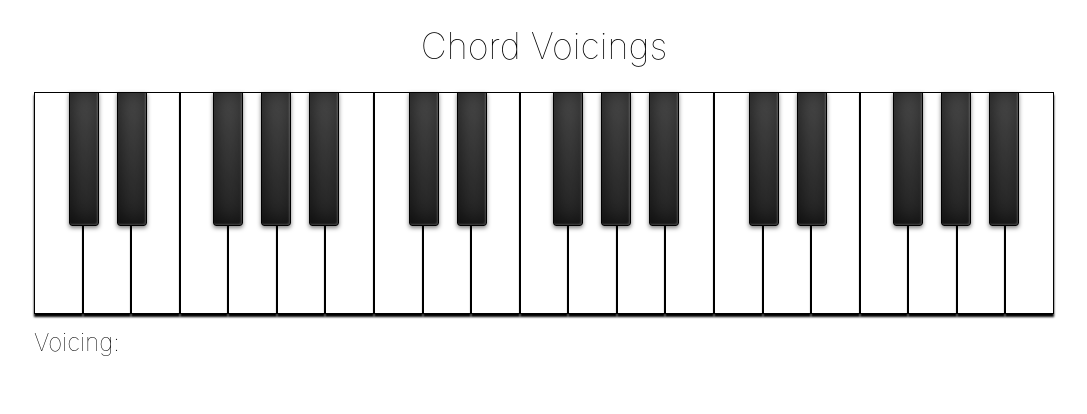
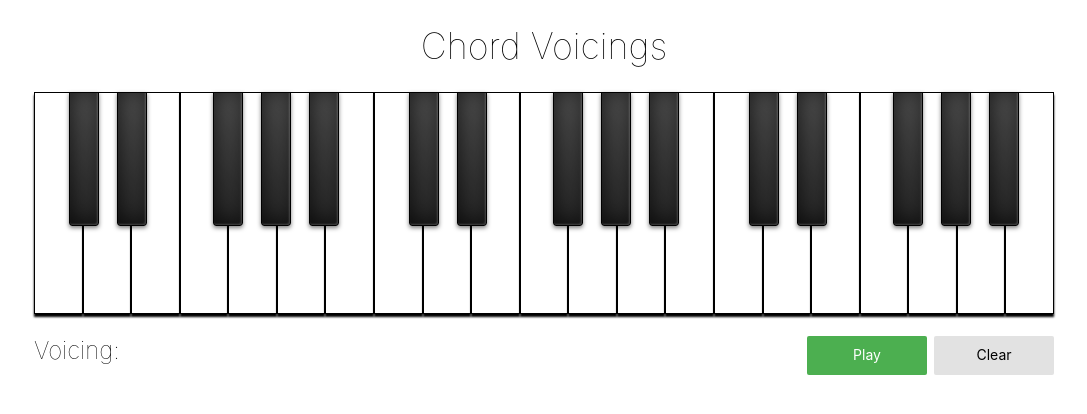
Before and after one commit to tehblasian/chord-app, a React app in the folder frontend/: page / in a window 1280 px wide. Shown: the top 414 px of the page, without its empty margins (96-1183 px from the left). Built offline with nearby package versions, Linux system fonts and the light colour scheme.

Commit message:
This commit adds note playback to the keyboard

```diff
--- a/frontend/package.json
+++ b/frontend/package.json
@@ -21,6 +21,7 @@
     "redux-logger": "^3.0.6",
     "redux-thunk": "^2.2.0",
     "sharp11": "^2.0.2",
+    "sharp11-web-audio": "^1.0.5",
     "teoria": "^2.5.0",
     "tonal": "^1.0.0"
   },
--- a/frontend/src/actions/actionTypes.js
+++ b/frontend/src/actions/actionTypes.js
@@ -1,2 +1,3 @@
 export const INITIALIZE_KEYS_ARRAY = 'INITIALIZE_KEYS';
 export const KEY_PRESSED = 'KEY_PRESSED';
+export const CLEAR_VOICING = 'CLEAR_VOICING';
--- a/frontend/src/actions/keyActions.js
+++ b/frontend/src/actions/keyActions.js
@@ -1,6 +1,6 @@
-import { INITIALIZE_KEYS_ARRAY, KEY_PRESSED } from './actionTypes';
+import { INITIALIZE_KEYS_ARRAY, KEY_PRESSED, CLEAR_VOICING } from './actionTypes';
 
-export const populateKeysArray = (octaves, start) => {
+export const initializeKeysArray = (octaves, start) => {
     return {
         type: INITIALIZE_KEYS_ARRAY,
         payload: {
@@ -16,3 +16,9 @@ export const keyPressed = (id) => {
         payload: id,
     }
 }
+
+export const clearVoicing = () => {
+    return {
+        type: CLEAR_VOICING,
+    }
+}
--- a/frontend/src/assets/styles.css
+++ b/frontend/src/assets/styles.css
@@ -1,4 +1,4 @@
-h1{
+h1, button{
     font-family: -apple-system, BlinkMacSystemFont, Segoe UI, Roboto, Oxygen-Sans, Ubuntu, Cantarell, Helvetica Neue, sans-serif;
 }
 
@@ -28,6 +28,7 @@ body{
 }
 
 .keyboard {
+    position: relative;
     width: fit-content;
     margin: auto;
 }
@@ -36,6 +37,7 @@ body{
     display: flex;
     flex-direction: row;
     padding-left: 0;
+    margin-bottom: 1.5em;
 }
 
 .horizontal{
@@ -114,3 +116,22 @@ body{
     0 2px 4px rgba(0, 0, 0, 0.5) !important;
     background: lime !important;
 }
+
+.play-button, .clear-button {
+    width: 120px;
+    margin-left: 0.5em;
+    padding: 10px;
+    padding-bottom: 12px;
+    border: none;
+    border-radius: 2px;
+    font-size: 14px;
+}
+
+.play-button {
+    background: #4CAF50;
+    color: white;
+}
+
+.clear-button {
+    background: #e2e2e2;
+}
--- a/frontend/src/components/ConnectedKeyboard.js
+++ b/frontend/src/components/ConnectedKeyboard.js
@@ -1,8 +1,9 @@
 import React from 'react';
 import { connect } from 'react-redux';
 import Octave from './Octave';
-import { populateKeysArray, keyPressed } from '../actions/keyActions';
+import { initializeKeysArray, keyPressed, clearVoicing } from '../actions/keyActions';
 
+import { playNote, playVoicing } from '../util/AudioUtil';
 @connect((store) => {
     return {
         selectedKeys: store.keys.selectedKeys,
@@ -10,11 +11,15 @@ import { populateKeysArray, keyPressed } from '../actions/keyActions';
 })
 class ConnectedKeyboard extends React.Component {
     componentWillMount() {
-        this.props.dispatch(populateKeysArray(this.props.octaves, this.props.start));
+        this.props.dispatch(initializeKeysArray(this.props.octaves, this.props.start));
     }
 
     onKeyPress = (event) => {
-        this.props.dispatch(keyPressed(event.target.id));
+        const note = event.target.id;
+        if (!this.props.selectedKeys.includes(note)) {
+            playNote(note)
+        }
+        this.props.dispatch(keyPressed(note));
     }
 
     render() {
@@ -34,7 +39,7 @@ class ConnectedKeyboard extends React.Component {
                                 })
                     }
                 </ul>
-                <h1 className='header-small' style={{ textAlign: 'left' }}>
+                <h1 className='header-small' style={{ display: 'inline', textAlign: 'left' }}>
                     {`Voicing: `}
                     {
                         selectedKeys.length > 0
@@ -44,6 +49,10 @@ class ConnectedKeyboard extends React.Component {
                         })
                     }
                 </h1>
+                <div style={{ display: 'inline-block', float: 'right' }}>
+                    <button className="play-button" onClick={() => playVoicing(selectedKeys)}>Play</button>
+                    <button className="clear-button" onClick={() => this.props.dispatch(clearVoicing())}>Clear</button>
+                </div>
             </div>
         )
     }
--- a/frontend/src/reducers/keyReducer.js
+++ b/frontend/src/reducers/keyReducer.js
@@ -1,4 +1,4 @@
-import { INITIALIZE_KEYS_ARRAY, KEY_PRESSED } from '../actions/actionTypes';
+import { INITIALIZE_KEYS_ARRAY, KEY_PRESSED, CLEAR_VOICING } from '../actions/actionTypes';
 import analyzer from '../analyzer';
 
 let initialState = {
@@ -12,6 +12,13 @@ const keyReducer = (state = initialState, action) => {
         case INITIALIZE_KEYS_ARRAY: {
             return {
                 ...state, keys: initializeKeys(action.payload.octaves, action.payload.start)
+            }
+        }
+        case CLEAR_VOICING: {
+            return {
+                keys: state.keys.map(key => ({ ...key, isClicked: false })),
+                selectedKeys: [],
+                currentChord: null,
             }
         }
         case KEY_PRESSED: {
--- /dev/null
+++ b/frontend/src/util/AudioUtil.js
@@ -0,0 +1,15 @@
+import sharp11 from 'sharp11';
+import audio from 'sharp11-web-audio';
+
+export const playNote = note => {
+    audio.init((err, fns) => {
+        fns.play(note, -1, 3);
+    });
+}
+
+export const playVoicing = notes => {
+    const voicing = notes.map(note => sharp11.note.create(note));
+    audio.init((err, fns) => {
+        fns.play(voicing, -1, 3);
+    });
+}
```
